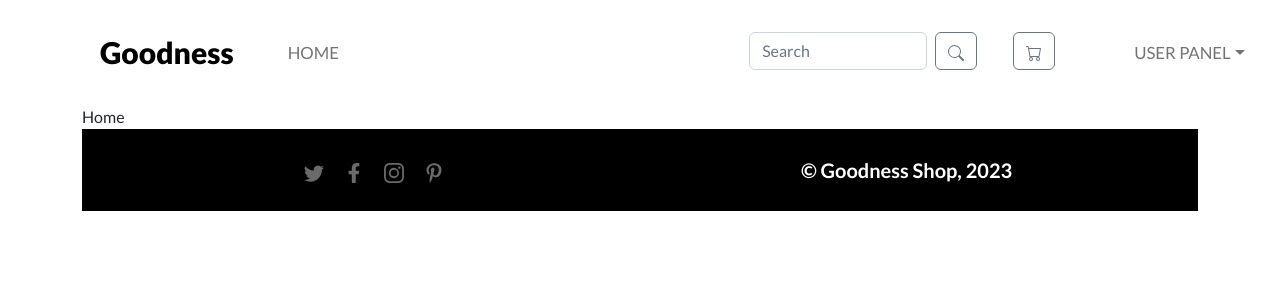
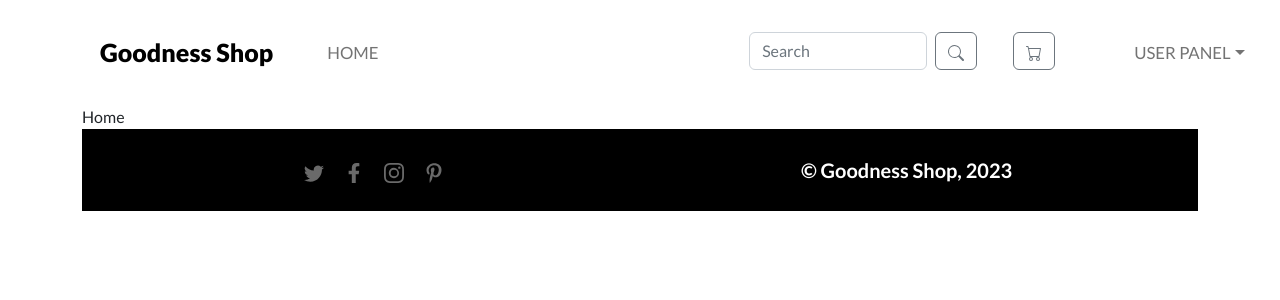
Before and after one commit to msedkiewicz/final-project-goodness-shop, a React (Create React App) app in the folder client/: page / in a window 1280 px wide. Shown: the top 300 px of the page. Built offline with nearby package versions, Linux system fonts and the light colour scheme.

Commit message:
Edit NavBar styles and content

```diff
--- a/client/src/components/views/Navbar/NavBar.module.scss
+++ b/client/src/components/views/Navbar/NavBar.module.scss
@@ -8,14 +8,14 @@
   margin: 0;
 }
 
-.logo_div {
+.logoheader {
   position: relative;
   z-index: 1;
 }
 
-.logo_div button {
+.logoheader button {
   padding: auto;
-  font-size: 30px;
+  font-size: 25px;
   color: $color-black;
   border: none;
   cursor: pointer;
--- a/client/src/components/views/Navbar/Navbar.js
+++ b/client/src/components/views/Navbar/Navbar.js
@@ -16,8 +16,8 @@ const NavBar = () => {
     <Navbar className={styles.navbar}>
       <Container>
         <Navbar.Brand href="/">
-          <div class={styles.logo_div}>
-            <button href="/">Goodness</button>
+          <div className={styles.logoheader}>
+            <button href="/">Goodness Shop</button>
           </div>
         </Navbar.Brand>
         <Navbar.Collapse
```
